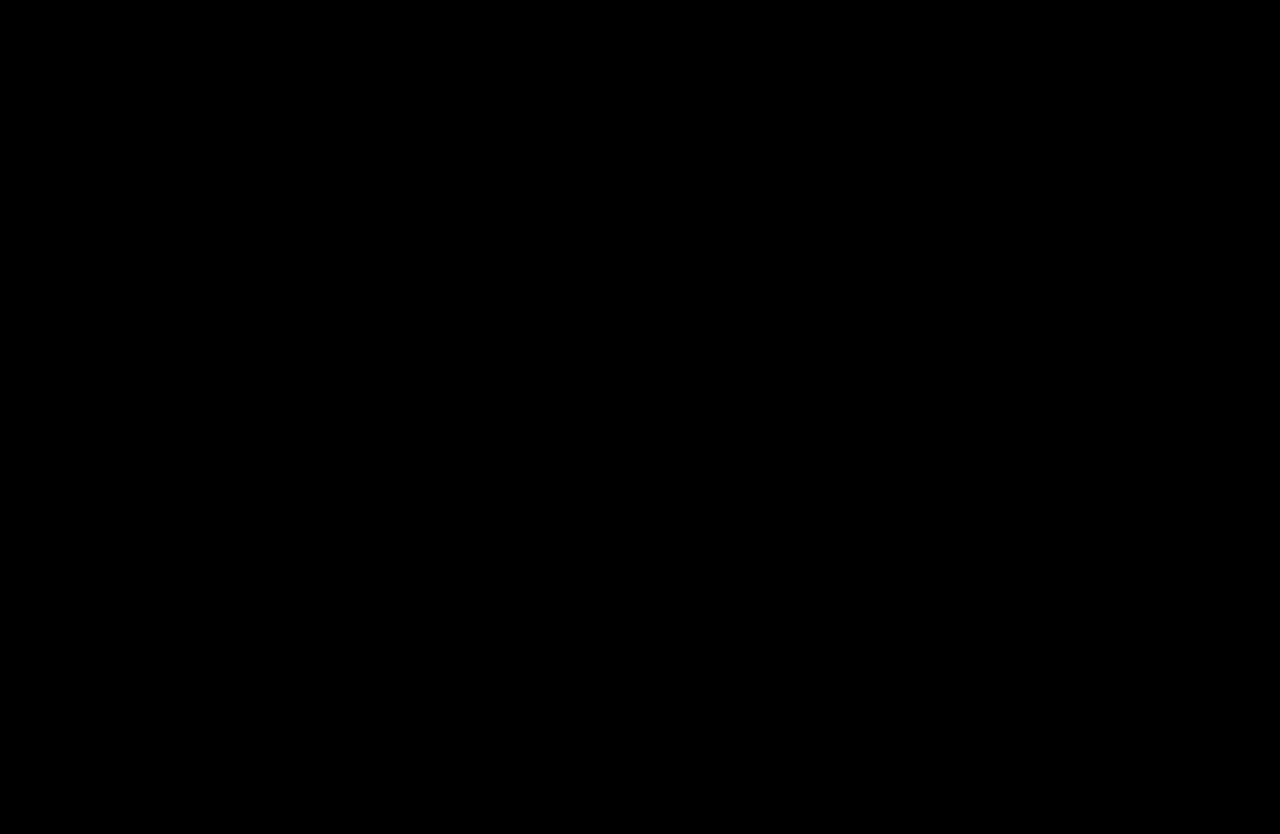
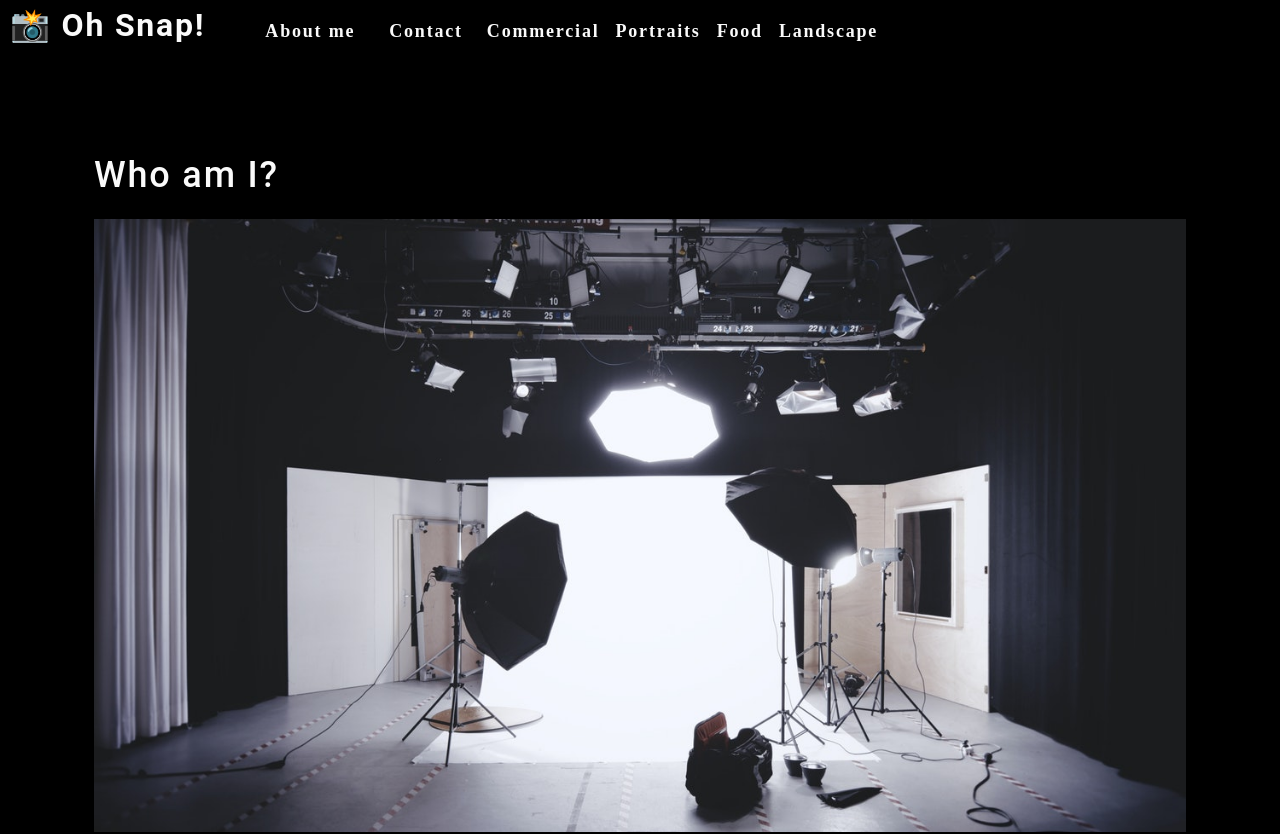
Before and after one commit to hankhint/react-hankfolio, a React (Create React App) app: page / in a window 1280 px wide. Shown: the top 834 px of the page. Before the commit the page ends 800 px from the top, so only its background shows below. Built offline with nearby package versions, Linux system fonts and the light colour scheme; the HTML template or start-up script is replaced by a standard one.

Commit message:
breaking things

```diff
--- a/src/App.js
+++ b/src/App.js
@@ -1,11 +1,15 @@
 import React from 'react';
-import logo from './logo.svg';
 import './App.css';
+import About from "./components/About";
+import Nav from "./components/Nav";
 
 function App() {
   return (
     <div>
-
+            <Nav></Nav>
+      <main>
+        <About></About>
+      </main>
     </div>
   );
 }
--- /dev/null
+++ b/src/components/About/index.js
@@ -0,0 +1,19 @@
+import React from 'react'
+import coverImage from "../../assets/cover/cover-image.jpg";
+
+function About() {
+
+  return (
+    <section className="my-5" >
+      <h1 id="about">Who am I?</h1>
+      <img src={coverImage} className="my-2" style={{ width: "100%" }} alt="cover" />
+      <div className="my-2">
+        <p>
+          Lorem ipsum dolor sit amet, consectetur adipiscing elit. Donec bibendum turpis sed ex condimentum molestie. Mauris condimentum lectus ut ornare dignissim. Mauris faucibus urna mi, ac feugiat metus aliquam maximus. Proin aliquam justo nec diam vulputate vestibulum. Aenean sollicitudin nulla at nisi ornare, nec suscipit massa eleifend. Morbi tristique justo vel turpis sollicitudin, et tristique velit convallis. In hac habitasse platea dictumst. Phasellus mattis nunc sed orci consequat laoreet. Praesent id nisl nibh. Curabitur imperdiet ultricies mollis. In hac habitasse platea dictumst.
+      </p>
+      </div>
+    </section>
+  )
+}
+
+export default About
--- /dev/null
+++ b/src/components/Nav/index.js
@@ -0,0 +1,50 @@
+import React from "react";
+import { capitalizeFirstLetter } from "../../utils/helpers";
+
+function Nav() {
+  const  categories = [
+    { name: 'commercial', description: 'Photos of grocery stores, food trucks, and other commercial projects' },
+    { name: 'portraits', description: 'Portraits of people in my life' },
+    { name: 'food', description: 'Delicious delicacies' },
+    { name: 'landscape', description: 'Fields, farmhouses, waterfalls, and the beauty of nature' }
+  ];
+
+  const handleClick = () => {
+    console.log("click handled")
+  }
+
+  return (
+    <header data-testid="header" className="flex-row px-1">
+      <h2>
+        <a href="/">
+          <span role="img" aria-label="camera"> 📸</span> Oh Snap!
+        </a>
+      </h2>
+      <nav>
+        <ul className="flex-row">
+          <li className="mx-2">
+            <a href="#about" onClick={() => handleClick()}>
+              About me
+            </a>
+          </li>
+          <li className={"mx-2"}>
+            <span onClick={() => handleClick()}>
+              Contact
+            </span>
+          </li>
+          {
+            categories.map((category) => (
+              <li className="mx-1" key={category.name} >
+                <span onClick={() => { handleClick(); }}>
+                 {capitalizeFirstLetter(category.name)}
+                </span>
+              </li>
+            ))
+          }
+        </ul>
+      </nav>
+    </header>
+  );
+}
+
+export default Nav;
--- /dev/null
+++ b/src/index.js
@@ -0,0 +1,17 @@
+import React from 'react';
+import ReactDOM from 'react-dom';
+import './index.css';
+import App from './App';
+import reportWebVitals from './reportWebVitals.js'
+
+ReactDOM.render(
+  <React.StrictMode>
+    <App />
+  </React.StrictMode>,
+  document.getElementById('root')
+);
+
+// If you want to start measuring performance in your app, pass a function
+// to log results (for example: reportWebVitals(console.log))
+// or send to an analytics endpoint. Learn more: https://bit.ly/CRA-vitals
+reportWebVitals();
```
